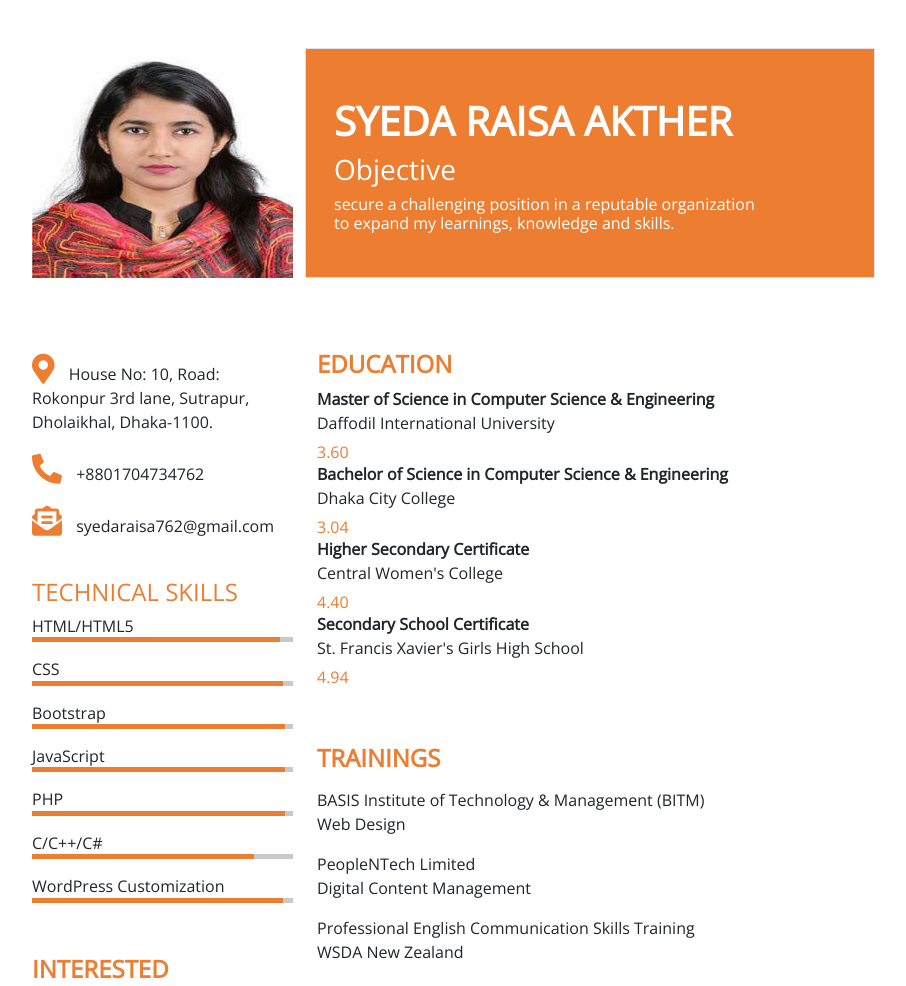
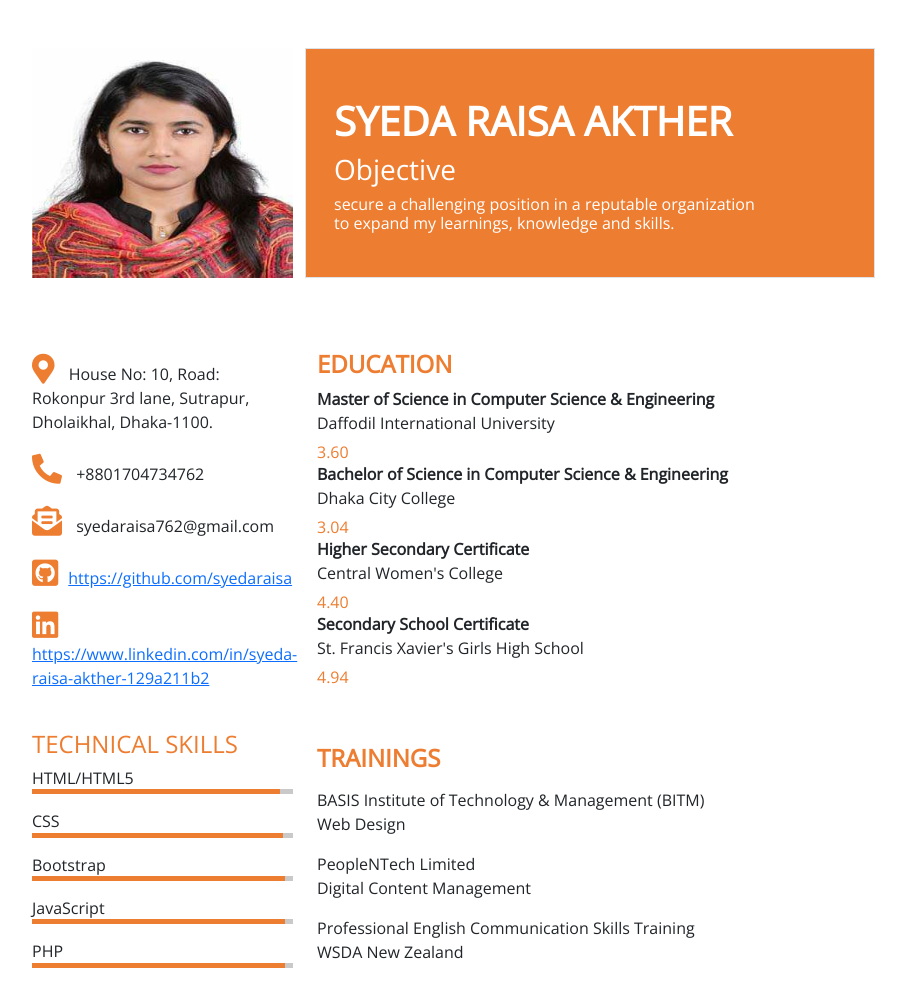
Before and after one commit to syedaraisa/Resume, a plain HTML site: page resume/index.html in a window 1280 px wide. Shown: the top 986 px of the page, without its empty margins (240-1146 px from the left). Drawn offline with nearby package versions, Linux system fonts and the light colour scheme; files that its build step writes are made by us from their sources.

Commit message:
Update index.html

```diff
--- a/resume/index.html
+++ b/resume/index.html
@@ -57,6 +57,8 @@
                                 <li><i class="fas fa-map-marker-alt"></i> House No: 10, Road: Rokonpur 3rd lane, Sutrapur, Dholaikhal, Dhaka-1100.</li>
                                 <li><i class="fas fa-phone-alt"></i> +8801704734762</li>
                                 <li><i class="fas fa-envelope-open-text"></i> syedaraisa762@gmail.com</li>
+				<li><i class="fab fa-github-square"></i><a href="https://github.com/syedaraisa">https://github.com/syedaraisa</a></li>
+                                <li><i class="fab fa-linkedin"></i><a href="https://www.linkedin.com/in/syeda-raisa-akther-129a211b2">https://www.linkedin.com/in/syeda-raisa-akther-129a211b2</a></li>
                             </ul>
                         </div>
                     </div>
```
